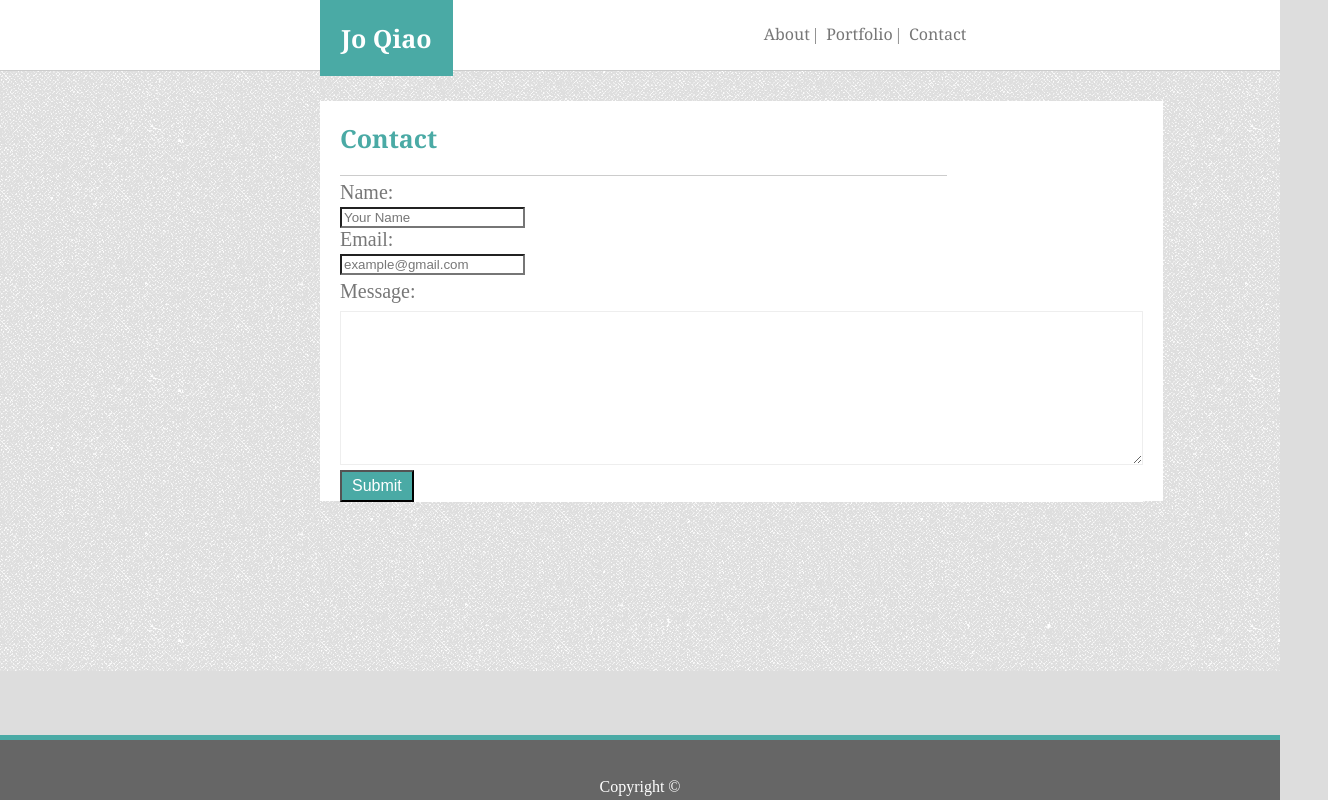
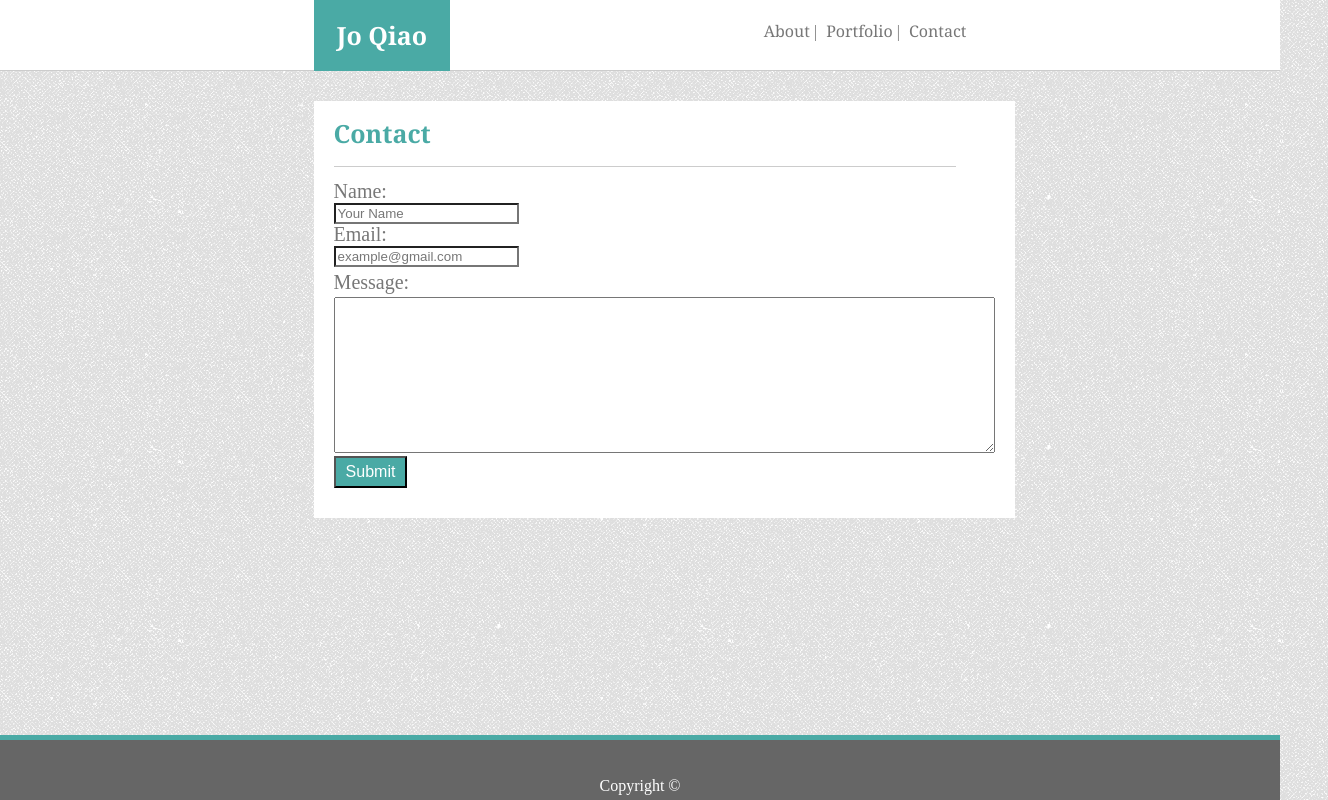
Before and after one commit to zhaoyu-qiao/Responsive-Portfolio, a plain HTML site: page contact.html in a window 1280 px wide. Shown: the whole page, 1328 px wide, since content can reach past the window. Drawn offline with Linux system fonts and the light colour scheme.

Commit message:
portfolio.html css is finished, still working on contact.html css

```diff
--- a/assets/css/contact-style.css
+++ b/assets/css/contact-style.css
@@ -1,7 +1,6 @@
 * {
     font: 'Arial', 'Helvetica Neue', Helvetica, sans-serif;
     color: #777777;
-    background-color: #dddddd;
 }
 
 html {
@@ -27,11 +26,11 @@ body {
     position: relative;
 }
 
-.name2 {
+.name {
     position: absolute;
     top: 0;
-    left: 25%;
-    padding: 21px;
+    left: 24.5%;
+    Padding: 23px;
     background-color: #4aaaa5;
     color: #ffffff;
     font-family: 'Georgia', Times, 'Times New Roman', serif;
@@ -39,14 +38,14 @@ body {
     font-size: 25px;
 }
 
-.nav2 {
+.nav {
     background-color: #ffffff;
     position: absolute;
     top: 33.33%;
     right: 24.5%;
 }
 
-.nav2 a {
+.nav a {
     background-color: #ffffff;
     padding-left: 5px;
     margin: 0;
@@ -54,38 +53,36 @@ body {
     text-decoration: none;
 }
 
-.nav2 a:hover {
+.nav a:hover {
     background-color: rgb(109, 216, 211, .3);
     cursor: pointer;
 }
 
-.nav2 a:active {
+.nav a:active {
     font-size: 20px;
 }
 
 .wrapper2 {
-    width: 50%;
-    display: inline-block;
+    width: 100%;
+    height: 100%;
+    text-align: center;
     margin: 0;
     background-image: url("../images/grey-paper.jpg");
-    height: 600px;
 }
 
-section {
-    height: 400px;
+
+.wrapper2 section {
+    margin: 30px 24.5% 50px 24.5%;
     display: inline-block;
     position: relative;
-}
-
-.wrapper2 section {
     background-color: #ffffff;
-    margin: 30px 0 50px 0;
+    height: 60%;
 }
 
 
 .section-heading {
     color: #4aaaa5;
-    padding: 20px 510px 20px 0;
+    padding: 20px 75% 20px 0;
     border-bottom-style: solid;
     border-bottom-color: #cccccc;
     border-bottom-width: 1px;
@@ -110,6 +107,7 @@ section {
     background-color: #ffffff;
     text-align: left;
     font: 400 "system-ui";
+    width: 80%;
 }
 
 #contact-info form input {
@@ -118,20 +116,37 @@ section {
 
 }
 
-#textarea {
+
+.textarea {
     padding: 1px;
     background-color: #ffffff;
     border-width: 1px;
     border-style: ridge;
     padding: 1px;
     border-color: initial;
+    width: 124%
 }
+
+
+/*#textarea {
+    width: 100%;
+    height: 150px;
+    padding: 12px 20px;
+    box-sizing: border-box;
+    border: 2px solid #ccc;
+    border-radius: 4px;
+    background-color: #f8f8f8;
+    font-size: 16px;
+    resize: none;
+}*/
 
 #message {
     background-color: #ffffff;
     text-align: left;
     margin-top: 5px;
     margin-bottom: -15px;
+    height: 80%;
+    width: 30%;
 }
 
 #contact-info form #submit {
@@ -172,3 +187,29 @@ footer p {
     margin-top: 2.5%;
     padding-top: .5%;
 }
+
+/*First media query takes care of the styling when screen width is between 768px and 980px*/
+@media screen and (max-width:980px) and (min-width:769px) {
+
+    .name {
+        position: absolute;
+        top: 0;
+        left: 5%;
+    }
+
+    .nav {
+        position: absolute;
+        top: 25px;
+        right: 5%;
+    }
+
+    .wrapper2 section {
+        height: 60%;
+        margin-left: 5%;
+        margin-right: 5%;
+        float: left;
+        width: 65%;
+    }
+
+
+}
--- a/assets/css/index-style.css
+++ b/assets/css/index-style.css
@@ -35,7 +35,7 @@ body {
     position: absolute;
     top: 0;
     left: 12.5%;
-    padding: 21px;
+    padding: 23px;
     background-color: #4aaaa5;
     color: #ffffff;
     font-family: 'Georgia', Times, 'Times New Roman', serif;
@@ -167,12 +167,12 @@ footer p {
 }
 
 /*about-me needs to be fixed to avoid two lines between 981px to 993 px;*/
-@media screen and (max-width:993) and (min-width:981) {}
+@media screen and (max-width:993) and (min-width:981) {
 
-.about-me: {
-    font-size: 23px;
+    .about-me: {
+        font-size: 23px;
 
-}
+    }
 }
 
 /*First media query takes care of the styling when screen width is between 768px and 980px*/
@@ -182,12 +182,6 @@ footer p {
         position: absolute;
         top: 0;
         left: 5%;
-        padding: 21px;
-        background-color: #4aaaa5;
-        color: #ffffff;
-        font-family: 'Georgia', Times, 'Times New Roman', serif;
-        font-weight: bold;
-        font-size: 25px;
     }
 
     .nav {
@@ -281,12 +275,6 @@ footer p {
         position: absolute;
         top: 0;
         left: 2.5%;
-        padding: 21px;
-        background-color: #4aaaa5;
-        color: #ffffff;
-        font-family: 'Georgia', Times, 'Times New Roman', serif;
-        font-weight: bold;
-        font-size: 25px;
     }
 
     .nav {
@@ -332,18 +320,10 @@ footer p {
     .name {
         position: static;
         width: 100%;
-        padding: 21px;
-        background-color: #4aaaa5;
-        color: #ffffff;
-        font-family: 'Georgia', Times, 'Times New Roman', serif;
-        font-weight: bold;
-        font-size: 25px;
-        margin: 0;
     }
 
     .nav {
         width: 100%;
-        background-color: #ffffff;
         position: static;
         top: 75px;
         padding: 10px;
@@ -355,16 +335,9 @@ footer p {
         margin-left: 2.5%;
         margin-right: 2.5%;
         float: left;
-        width: 95%;
         /*text-align: center;*/
     }
 
-    /* #section-aboutme {
-        height: 60%;
-        margin-left: 5%;
-        float: left;
-        width: 65%;
-    }*/
 
     .about-me {
         position: absolute;
--- /dev/null
+++ b/assets/css/navbar.css
@@ -0,0 +1,87 @@
+* {
+    font-family: 'Nunito', 'Arial', 'Helvetica Neue', Helvetica, sans-serif;
+    color: #777777;
+    margin: 0;
+}
+
+html {
+    margin: 0;
+    padding: 0;
+    text-align: center;
+}
+
+body {
+    padding: 0;
+    margin: 0;
+    background-image: url("../images/grey-paper.jpg");
+
+}
+
+.header {
+    width: 100%;
+    margin: 0;
+    background-color: #ffffff;
+    border-bottom-color: #cccccc;
+    border-bottom-style: solid;
+    border-bottom-width: 1px;
+    Padding: 10px 0 60px 0;
+    color: #dddddd;
+    position: relative;
+}
+
+.name {
+    position: absolute;
+    top: 0;
+    left: 24.5%;
+    padding: 23px;
+    background-color: #4aaaa5;
+    color: #ffffff;
+    font-family: 'Georgia', Times, 'Times New Roman', serif;
+    font-weight: bold;
+    font-size: 25px;
+}
+
+.nav {
+    background-color: #ffffff;
+    position: absolute;
+    top: 33.33%;
+    right: 24.5%;
+}
+
+.nav a {
+    background-color: #ffffff;
+    padding-left: 5px;
+    margin: 0;
+    font-family: 'Georgia', Times, Times New Roman, serif;
+    text-decoration: none;
+}
+
+.nav a:hover {
+    background-color: rgb(109, 216, 211, .3);
+    cursor: pointer;
+}
+
+.nav a:active {
+    font-size: 20px;
+}
+
+footer {
+    background-color: #666666;
+    width: 100%;
+    height: 60px;
+    margin: 0;
+    color: #ffffff;
+    border-top-style: solid;
+    border-top-width: 5px;
+    border-top-color: #4aaaa5;
+    position: fixed;
+    bottom: 0;
+    text-align: center;
+}
+
+footer p {
+    background-color: #666666;
+    color: #ffffff;
+    margin-top: 2.5%;
+    padding-top: .5%;
+}
--- a/assets/css/portfolio-style.css
+++ b/assets/css/portfolio-style.css
@@ -1,7 +1,6 @@
   * {
       font: 'Arial', 'Helvetica Neue', Helvetica, sans-serif;
       color: #777777;
-    background-color: #dddddd;
   }
 
   html {
@@ -16,6 +15,7 @@ body {
   }
 
   .header {
+      width: 100%;
       margin: 0;
       background-color: #ffffff;
       border-bottom-color: #cccccc;
@@ -23,13 +23,14 @@ body {
       border-bottom-width: 1px;
       Padding: 10px 0 60px 0;
       color: #dddddd;
+      position: relative;
   }
 
-.name2 {
+  .name {
       position: absolute;
       top: 0;
       left: 24.5%;
-    Padding: 21px;
+      Padding: 23px;
       background-color: #4aaaa5;
       color: #ffffff;
       font-family: 'Georgia', Times, 'Times New Roman', serif;
@@ -37,14 +38,14 @@ body {
       font-size: 25px;
   }
 
-.nav2 {
+  .nav {
       background-color: #ffffff;
       position: absolute;
       top: 25px;
       right: 24.5%;
   }
 
-.nav2 a {
+  .nav a {
       background-color: #ffffff;
       padding-left: 5px;
       margin: 0;
@@ -52,39 +53,37 @@ body {
       text-decoration: none;
   }
 
-.nav2 a:hover {
+  .nav a:hover {
       background-color: rgb(109, 216, 211, .3);
       cursor: pointer;
   }
 
-.nav2 a:active {
+  .nav a:active {
       font-size: 20px;
   }
 
   .wrapper2 {
-    width: 650px;
-    display: inline-block;
+      width: 100%;
+      height: 100%;
+      text-align: center;
       margin: 0;
-    background: #ffffff;
-    margin: 30px;
       background-image: url("../images/grey-paper.jpg");
-
   }
 
-section {
-    height: 1000px;
+
+  .wrapper2 section {
+      margin: 30px 24.5% 50px 24.5%;
       display: inline-block;
+      position: relative;
+      background-color: #ffffff;
+      height: 90%;
   }
 
-.wrapper2 section {
-    background-color: #ffffff;
-    margin: 0 0 50px 0;
-}
-
+  /*.wrapper2 .section*/
   .section-heading {
       color: #4aaaa5;
-    padding: 20px 495px 20px 0px;
-    margin: 0 -40px 0 80px;
+      padding: 20px 69% 20px 0px;
+      margin: 0 20px 0 20px;
       border-bottom-style: solid;
       border-bottom-color: #cccccc;
       border-bottom-width: 1px;
@@ -93,7 +92,7 @@ section {
       font-weight: bold;
       font-size: 25px;
       position: absolute;
-    left: 255px;
+      left: 0;
   }
 
   .portfolio-block {
@@ -106,19 +105,19 @@ section {
       height: 30px;
       width: 150px;
       position: absolute;
-    top: 123px;
+      top: 80%;
       font-size: 18px;
       background-color: #4aaaa5;
       opacity: 0.7;
       color: #ffffff;
   }
 
-#solutions-architect {
+  /*#solutions-architect {
       padding: 10px 5px 10px 6px;
       position: absolute;
       top: 108px;
       font-size: 18px;
-}
+  }*/
 
   footer {
       background-color: #666666;
@@ -141,3 +140,149 @@ footer p {
       margin-top: 2.5%;
       padding-top: .5%;
   }
+
+  /*First media query takes care of the styling when screen width is between 768px and 980px*/
+  @media screen and (max-width:980px) and (min-width:769px) {
+
+      .name {
+          position: absolute;
+          top: 0;
+          left: 5%;
+      }
+
+      .nav {
+          background-color: #ffffff;
+          position: absolute;
+          top: 25px;
+          right: 5%;
+      }
+
+      .wrapper2 section {
+          height: 60%;
+          margin-left: 5%;
+          margin-right: 5%;
+          float: left;
+          width: 65%;
+      }
+
+      .portfolio-block {
+          folat: none;
+          width: 31%
+      }
+
+      .portfolio-name {
+          width: 100%;
+          top: 90%;
+      }
+
+      .image {
+          width: 100%;
+          height: 100%;
+
+      }
+  }
+
+  /*Second media query takes care of the styling when screen width is between 640px and 768px*/
+  @media screen and (max-width:768px) and (min-width:641px) {
+      .name {
+          position: absolute;
+          top: 0;
+          left: 2.5%;
+      }
+
+      .nav {
+          background-color: #ffffff;
+          position: absolute;
+          top: 25px;
+          right: 2.5%;
+      }
+
+      .wrapper2 section {
+          height: 60%;
+          margin-left: 2.5%;
+          margin-right: 2.5%;
+          float: left;
+          width: 95%;
+      }
+
+
+      .section-heading {
+          position: absolute;
+          left: 0;
+          padding-top: 21px;
+          padding-right: 75%;
+          padding-bottom: 21px;
+          margin-left: 4%;
+      }
+
+      .portfolio-block {
+          folat: none;
+          width: 35%
+      }
+
+      .portfolio-name {
+          width: 100%;
+          top: 90%;
+      }
+
+      .image {
+          width: 100%;
+          height: 100%;
+      }
+  }
+
+
+  /*Third media query takes care of the styling when screen width is smaller than 641px*/
+  @media screen and (max-width:640px) {
+      .header {
+          padding: 0;
+          magin: 0;
+      }
+
+
+      .name {
+          position: static;
+          width: 100%;
+      }
+
+      .nav {
+          width: 100%;
+          position: static;
+          top: 75px;
+          padding: 10px;
+          margin: 0;
+      }
+
+      .wrapper2 section {
+          height: 90%;
+          margin-left: 2.5%;
+          margin-right: 2.5%;
+          float: left;
+          /*text-align: center;*/
+      }
+
+      .section-heading {
+          position: absolute;
+          left: 0;
+          top: 0;
+          padding-top: 21px;
+          padding-right: 64%;
+          padding-bottom: 21px;
+          margin-left: 4%;
+      }
+
+      .portfolio-block {
+          folat: none;
+          width: 78%
+      }
+
+      .portfolio-name {
+          width: 100%;
+          top: 90%;
+      }
+
+      .image {
+          width: 100%;
+          height: 100%;
+      }
+  }
--- a/contact.html
+++ b/contact.html
@@ -6,6 +6,7 @@
     <meta http-equiv='X-UA-Compatible' content='IE=edge'>
     <title>Contact Info</title>
     <meta name='viewport' content='width=device-width, initial-scale=1'>
+    <link rel='stylesheet' type='text/css' href='assets/css/reset.css'>
     <link rel='stylesheet' type='text/css' href='./assets/css/contact-style.css'>
 </head>
 
@@ -13,8 +14,8 @@
 
     <!--Heading include name and links to other pages, note background color-->
     <div class="header">
-        <div class="name2">Jo Qiao</div>
-        <nav class="nav2">
+        <div class="name">Jo Qiao</div>
+        <nav class="nav">
             <a href="index.html">About </a> |
             <a href="portfolio.html">Portfolio</a> |
             <a href="contact.html">Contact</a>
@@ -33,9 +34,9 @@
                     Email:<br>
                     <input type="email" name="email" value="example@gmail.com" />
                     <br>
-                    <p id="message">Message:</p><br>
+                    <p id="message" class="message">Message:</p><br>
                     <!--Use <textarea> cols="5" instead of i<nput>-->
-                    <textarea name="Message" id="textarea" cols="98" rows="10"></textarea>
+                    <textarea name="Message" id="textarea" cols="80" rows="10"></textarea>
                     <br>
                     <input id="submit" type="submit" value="Submit" />
                 </form>
```
Also changed, not shown: index.html (+2 -3 lines), portfolio.html (+11 -8 lines), assets/images/sing.png, assets/images/solutions.png, assets/images/travel.png, 4 other files. Lines whose indentation alone changed are shown as unchanged.
